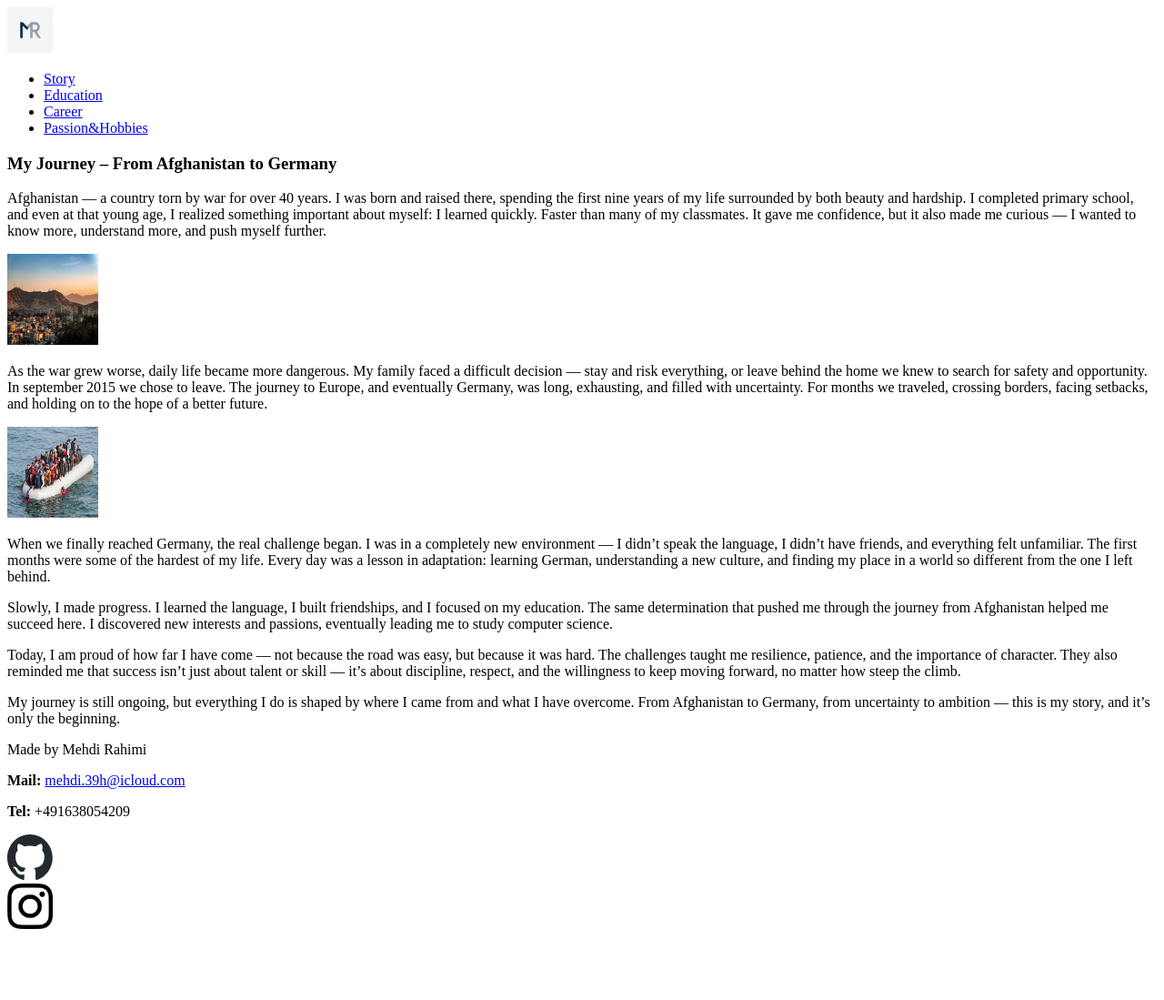
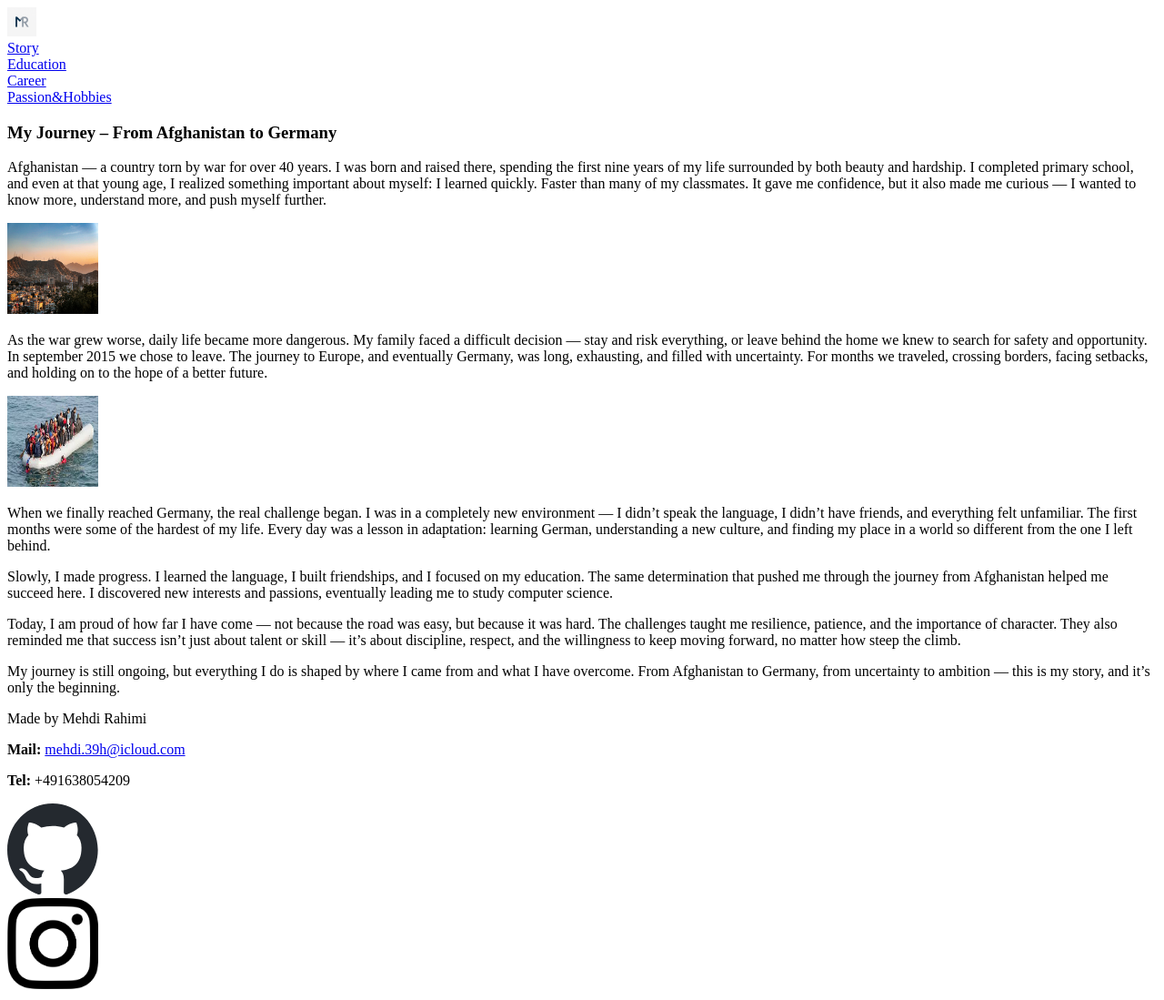
Before and after one commit to mehdirahimi05/portfolio, a plain HTML site: page rahimi/story.html in a window 1280 px wide. Shown: the whole page at 91% size. Before the commit the page ends 1033 px from the top, so only its background shows below. Drawn offline with Linux system fonts and the light colour scheme.

Commit message:
mail link

```diff
--- a/rahimi/index.css
+++ b/rahimi/index.css
@@ -1,20 +1,13 @@
-.logo img {
-    width: 50px;
-    height: 50px;
-}
-
-.pic img {
+body img{
     width: 100px;
     height: 100px;
 }
-
-.box_container img {
-    width: 100px;
-    height: 100px;
+header nav ul{
+    list-style-type: none;
+    margin: 0;
+    padding: 0;
 }
-
-footer img {
-
-    width: 50px;
-    height: 50px;
+header img{
+    width: 2rem;
+    height: 2rem;
 }
--- a/rahimi/story.html
+++ b/rahimi/story.html
@@ -73,7 +73,7 @@
     <footer>
         <div class="contact_link">
             <p>Made by Mehdi Rahimi</p>
-            <p><strong>Mail:</strong> <a href="mehdi.39h@icloud.com">mehdi.39h@icloud.com</a></p>
+            <p><strong>Mail:</strong> <a href="mailto:mehdi.39h@icloud.com">mehdi.39h@icloud.com</a></p>
             <p><strong>Tel:</strong> +491638054209</p>
         </div>
         <div class="github_link">
```
Also changed, not shown: rahimi/career.html (+1 -1 lines), rahimi/education.html (+1 -1 lines), rahimi/hobbies.html (+1 -1 lines), rahimi/index.html (+2 -2 lines).
